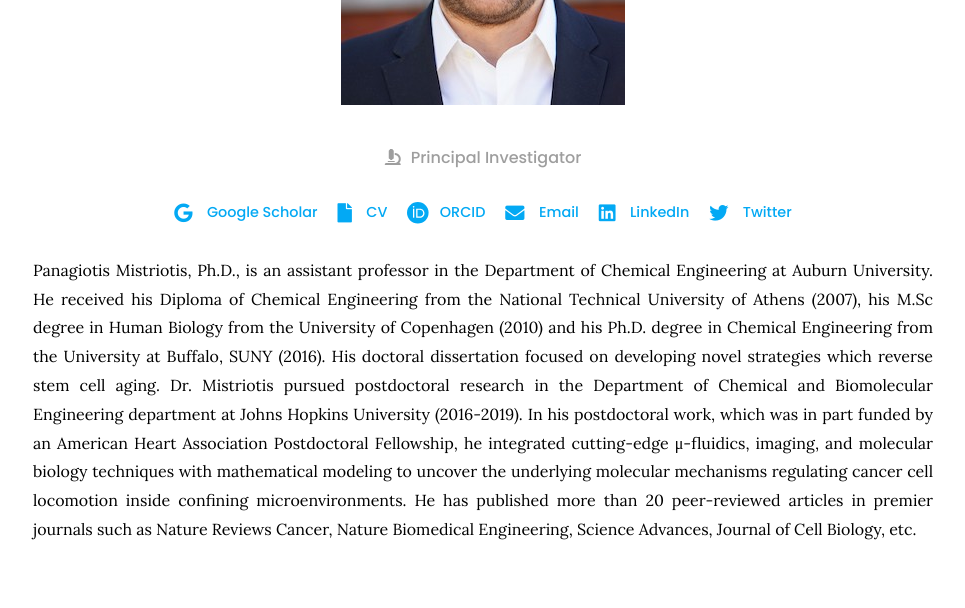
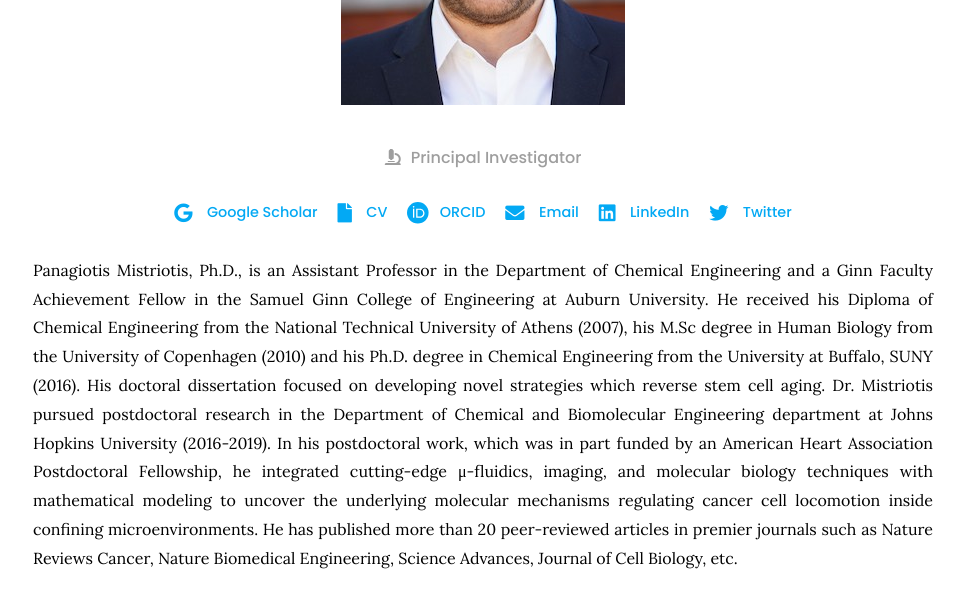
Before and after one commit to mistriotis-lab/mistriotis-lab.github.io, a Jekyll site: the page built from _members/panagiotis-mistriotis.md, in a window 1280 px wide and 900 px high, scrolled down 533 px, cut to the strip 0-609 px from the top of the window. Shown: the whole strip, without its empty margins (157-1122 px from the left). Built offline with Jekyll 4.4.1, drawn with Linux system fonts in a browser that asks for light colours; nearby versions of some CDN libraries.

Commit message:
Update panagiotis-mistriotis.md

```diff
--- a/_members/panagiotis-mistriotis.md
+++ b/_members/panagiotis-mistriotis.md
@@ -13,7 +13,10 @@
   twitter: mistrigr
 ---
 
-Panagiotis Mistriotis, Ph.D., is an assistant professor in the Department of Chemical Engineering at Auburn University. He received his Diploma of Chemical Engineering from the National Technical University of Athens (2007), his M.Sc degree in Human Biology from the University of Copenhagen (2010) and his Ph.D. degree in Chemical Engineering from the University at Buffalo, SUNY (2016). His doctoral dissertation focused on developing novel strategies which reverse stem cell aging. Dr. Mistriotis pursued postdoctoral research in the Department of Chemical and Biomolecular Engineering department at Johns Hopkins University (2016-2019). In his postdoctoral work, which was in part funded by an American Heart Association Postdoctoral Fellowship, he integrated cutting-edge μ-fluidics, imaging, and molecular biology techniques with mathematical modeling to uncover the underlying molecular mechanisms regulating cancer cell locomotion inside confining microenvironments. He has published more than 20 peer-reviewed articles in premier journals such as Nature Reviews Cancer, Nature Biomedical Engineering, Science Advances, Journal of Cell Biology, etc.
+Panagiotis Mistriotis, Ph.D., is an Assistant Professor in the Department of Chemical Engineering and a Ginn Faculty Achievement Fellow
+in the Samuel Ginn College of Engineering at Auburn University. He received his Diploma of Chemical Engineering from the National Technical University of Athens (2007), his M.Sc degree in Human Biology from the University of Copenhagen (2010) and his Ph.D. degree in Chemical Engineering from the University at Buffalo, SUNY (2016). His doctoral dissertation focused on developing novel strategies which reverse stem cell aging. Dr. Mistriotis pursued postdoctoral research in the Department of Chemical and Biomolecular Engineering department at Johns Hopkins University (2016-2019). In his postdoctoral work, which was in part funded by an American Heart Association Postdoctoral Fellowship, he integrated cutting-edge μ-fluidics, imaging, and molecular biology techniques with mathematical modeling to uncover the underlying molecular mechanisms regulating cancer cell locomotion inside confining microenvironments. He has published more than 20 peer-reviewed articles in premier journals such as Nature Reviews Cancer, Nature Biomedical Engineering, Science Advances, Journal of Cell Biology, etc.
+
+
 
 <br/>
 
```
